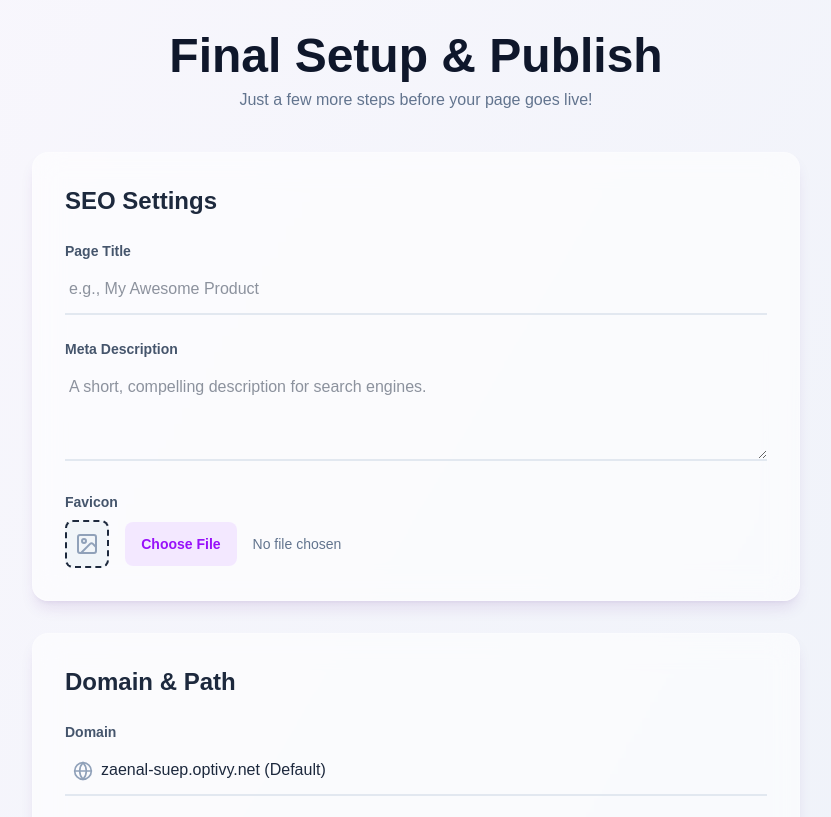
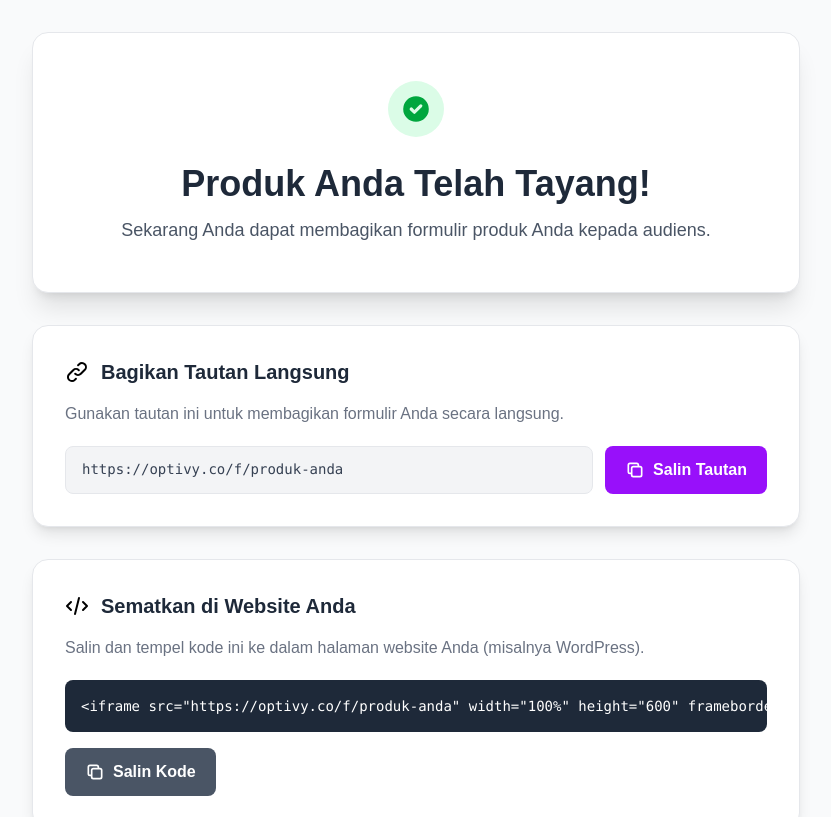
Before and after one commit to Ariska138/optivy-app-v2, a React (Vite) app: page /products/publish in a window 1280 px wide. Shown: the top 817 px of the page, without its empty margins (224-1055 px from the left). Built offline with nearby package versions, Linux system fonts and the light colour scheme; no server answers.

Commit message:
fix pfoduct

```diff
--- a/src/pages/AfterSubmit/AfterSubmit.page.tsx
+++ b/src/pages/AfterSubmit/AfterSubmit.page.tsx
@@ -111,8 +111,8 @@ const AfterSubmitPage = () => {
   };
 
   const handleLaunch = () => {
-    alert('Konfigurasi berhasil di-launching!');
-    navigate('/forms-notifications');
+    // alert('Konfigurasi berhasil di-launching!');
+    navigate('/products/publish');
     // const finalConfig = generateFinalConfig();
     // setOutputJson(JSON.stringify(finalConfig, null, 2));
   };
--- a/src/pages/ProductCreation/ProductCreation.page.tsx
+++ b/src/pages/ProductCreation/ProductCreation.page.tsx
@@ -2,9 +2,7 @@ import React, { useState, useMemo, useCallback } from 'react';
 import {
   type ProductFormData,
   type ProductFormField,
-  type ProductCreationType,
   type FollowUpMessage,
-  type PageType,
 } from '../../types';
 import {
   INITIAL_FORM_DATA,
@@ -16,8 +14,6 @@ import {
 
 import ProductCreationCard from './components/ProductCreationCard';
 import ToggleSwitch from './components/ToggleSwitch';
-import ProductCreationHeader from './components/ProductCreationHeader';
-import ProductTypeSelection from './components/ProductTypeSelection';
 import CheckoutPreview from './components/CheckoutPreview';
 import { useNavigate } from 'react-router-dom';
 
@@ -28,14 +24,7 @@ const formInputClasses =
 const ProductCreationPage = () => {
   const navigate = useNavigate();
 
-  const [view, setView] = useState<'type-selection' | 'form'>('type-selection');
   const [formData, setFormData] = useState<ProductFormData>(INITIAL_FORM_DATA);
-
-  const handleProductTypeSelect = (type: ProductCreationType) => {
-    if (type === 'digital') {
-      setView('form');
-    }
-  };
 
   const handleInputChange = useCallback(
     <T extends HTMLInputElement | HTMLTextAreaElement | HTMLSelectElement>(
@@ -950,12 +939,7 @@ const ProductCreationPage = () => {
 
   return (
     <div className="h-full w-full text-slate-800 bg-[linear-gradient(120deg,#f9f7fd_0%,#eef2f9_100%)] p-4 sm:p-6 lg:p-8 overflow-y-auto">
-      <ProductCreationHeader onBack={() => navigate('/products')} />
-      {view === 'type-selection' ? (
-        <ProductTypeSelection onSelect={handleProductTypeSelect} />
-      ) : (
-        digitalProductForm
-      )}
+      {digitalProductForm}
     </div>
   );
 };
--- a/src/pages/Products/Products.page.tsx
+++ b/src/pages/Products/Products.page.tsx
@@ -99,7 +99,7 @@ const ProductsPage = () => {
       <ActionBar
         searchTerm={searchTerm}
         setSearchTerm={setSearchTerm}
-        onAddProduct={() => navigate('/products/page-builder')}
+        onAddProduct={() => navigate('/products/new')}
       />
       <div className="flex-1 overflow-auto bg-violet-50 px-4 pb-4">
         {renderContent()}
--- /dev/null
+++ b/src/pages/Products/PublishForm.page.tsx
@@ -0,0 +1,194 @@
+import React, { useState } from 'react';
+import type { Product } from './types';
+import { useNavigate } from 'react-router-dom';
+
+interface Props {
+  product?: Product | null;
+}
+
+const CheckIcon = () => (
+  <svg
+    xmlns="http://www.w3.org/2000/svg"
+    className="h-5 w-5"
+    viewBox="0 0 20 20"
+    fill="currentColor"
+  >
+    <path
+      fillRule="evenodd"
+      d="M16.707 5.293a1 1 0 010 1.414l-8 8a1 1 0 01-1.414 0l-4-4a1 1 0 011.414-1.414L8 12.586l7.293-7.293a1 1 0 011.414 0z"
+      clipRule="evenodd"
+    />
+  </svg>
+);
+
+const ClipboardIcon = () => (
+  <svg
+    xmlns="http://www.w3.org/2000/svg"
+    className="h-5 w-5"
+    fill="none"
+    viewBox="0 0 24 24"
+    stroke="currentColor"
+    strokeWidth={2}
+  >
+    <path
+      strokeLinecap="round"
+      strokeLinejoin="round"
+      d="M8 16H6a2 2 0 01-2-2V6a2 2 0 012-2h8a2 2 0 012 2v2m-6 12h8a2 2 0 002-2v-8a2 2 0 00-2-2h-8a2 2 0 00-2 2v8a2 2 0 002 2z"
+    />
+  </svg>
+);
+
+const LinkIcon = () => (
+  <svg
+    xmlns="http://www.w3.org/2000/svg"
+    className="h-6 w-6"
+    fill="none"
+    viewBox="0 0 24 24"
+    stroke="currentColor"
+    strokeWidth={2}
+  >
+    <path
+      strokeLinecap="round"
+      strokeLinejoin="round"
+      d="M13.828 10.172a4 4 0 00-5.656 0l-4 4a4 4 0 105.656 5.656l1.102-1.101m-.758-4.899a4 4 0 005.656 0l4-4a4 4 0 00-5.656-5.656l-1.1 1.1"
+    />
+  </svg>
+);
+
+const CodeIcon = () => (
+  <svg
+    xmlns="http://www.w3.org/2000/svg"
+    className="h-6 w-6"
+    fill="none"
+    viewBox="0 0 24 24"
+    stroke="currentColor"
+    strokeWidth={2}
+  >
+    <path
+      strokeLinecap="round"
+      strokeLinejoin="round"
+      d="M10 20l4-16m4 4l4 4-4 4M6 16l-4-4 4-4"
+    />
+  </svg>
+);
+
+const PublishFormPage: React.FC<Props> = ({ product = null }) => {
+  const navigate = useNavigate();
+  const [linkCopied, setLinkCopied] = useState(false);
+  const [embedCopied, setEmbedCopied] = useState(false);
+
+  const formUrl = product?.url || 'https://optivy.co/f/produk-anda';
+  const embedCode = `<iframe src="${formUrl}" width="100%" height="600" frameborder="0"></iframe>`;
+
+  const handleCopy = (textToCopy: string, type: 'link' | 'embed') => {
+    navigator.clipboard.writeText(textToCopy);
+    if (type === 'link') {
+      setLinkCopied(true);
+      setTimeout(() => setLinkCopied(false), 2000);
+    } else {
+      setEmbedCopied(true);
+      setTimeout(() => setEmbedCopied(false), 2000);
+    }
+  };
+
+  return (
+    <div className="min-h-screen bg-gray-50 flex flex-col items-center justify-center p-4 sm:p-6 lg:p-8 antialiased">
+      <main className="w-full max-w-3xl">
+        <div className="bg-white rounded-2xl shadow-xl border border-gray-200 text-center p-8 sm:p-12">
+          <div className="inline-block bg-green-100 text-green-600 rounded-full p-3 mb-5">
+            <svg
+              xmlns="http://www.w3.org/2000/svg"
+              className="h-8 w-8"
+              viewBox="0 0 20 20"
+              fill="currentColor"
+            >
+              <path
+                fillRule="evenodd"
+                d="M10 18a8 8 0 100-16 8 8 0 000 16zm3.707-9.293a1 1 0 00-1.414-1.414L9 10.586 7.707 9.293a1 1 0 00-1.414 1.414l2 2a1 1 0 001.414 0l4-4z"
+                clipRule="evenodd"
+              />
+            </svg>
+          </div>
+          <h1 className="text-3xl sm:text-4xl font-bold text-gray-800">
+            Produk Anda Telah Tayang!
+          </h1>
+          <p className="text-gray-600 mt-3 text-lg">
+            Sekarang Anda dapat membagikan formulir produk Anda kepada audiens.
+          </p>
+        </div>
+
+        <div className="mt-8 space-y-8">
+          <div className="bg-white rounded-2xl shadow-lg border border-gray-200 p-6 sm:p-8">
+            <div className="flex items-center mb-4">
+              <LinkIcon />
+              <h2 className="text-xl font-semibold text-gray-800 ml-3">
+                Bagikan Tautan Langsung
+              </h2>
+            </div>
+            <p className="text-gray-500 mb-5">
+              Gunakan tautan ini untuk membagikan formulir Anda secara langsung.
+            </p>
+            <div className="flex flex-col sm:flex-row gap-3">
+              <div className="flex-grow bg-gray-100 border border-gray-200 rounded-lg px-4 py-3 text-gray-700 font-mono text-sm overflow-x-auto">
+                {formUrl}
+              </div>
+              <button
+                onClick={() => handleCopy(formUrl, 'link')}
+                className={`w-full sm:w-auto flex-shrink-0 flex items-center justify-center gap-2 px-5 py-3 font-semibold rounded-lg transition-colors duration-200 ${
+                  linkCopied
+                    ? 'bg-green-500 text-white'
+                    : 'bg-purple-600 hover:bg-purple-700 text-white'
+                }`}
+              >
+                {linkCopied ? <CheckIcon /> : <ClipboardIcon />}
+                <span>{linkCopied ? 'Tersalin!' : 'Salin Tautan'}</span>
+              </button>
+            </div>
+          </div>
+
+          <div className="bg-white rounded-2xl shadow-lg border border-gray-200 p-6 sm:p-8">
+            <div className="flex items-center mb-4">
+              <CodeIcon />
+              <h2 className="text-xl font-semibold text-gray-800 ml-3">
+                Sematkan di Website Anda
+              </h2>
+            </div>
+            <p className="text-gray-500 mb-5">
+              Salin dan tempel kode ini ke dalam halaman website Anda (misalnya
+              WordPress).
+            </p>
+            <div>
+              <pre className="bg-gray-800 text-white rounded-lg p-4 font-mono text-sm overflow-x-auto">
+                <code>{embedCode}</code>
+              </pre>
+              <button
+                onClick={() => handleCopy(embedCode, 'embed')}
+                className={`w-full sm:w-auto mt-4 flex items-center justify-center gap-2 px-5 py-3 font-semibold rounded-lg transition-colors duration-200 ${
+                  embedCopied
+                    ? 'bg-green-500 text-white'
+                    : 'bg-gray-600 hover:bg-gray-700 text-white'
+                }`}
+              >
+                {embedCopied ? <CheckIcon /> : <ClipboardIcon />}
+                <span>{embedCopied ? 'Tersalin!' : 'Salin Kode'}</span>
+              </button>
+            </div>
+          </div>
+        </div>
+
+        <div className="mt-10 pt-8 border-t border-gray-200 flex flex-col sm:flex-row justify-center gap-4">
+          <button
+            onClick={() => {
+              navigate('/products');
+            }}
+            className="w-full sm:w-auto bg-purple-600 text-white font-semibold py-3 px-8 rounded-lg hover:bg-purple-700 transition-colors duration-200"
+          >
+            Buat Produk Baru
+          </button>
+        </div>
+      </main>
+    </div>
+  );
+};
+
+export default PublishFormPage;
--- /dev/null
+++ b/src/pages/Products/types.ts
@@ -0,0 +1,7 @@
+
+export type Page = 'create' | 'after-submit' | 'publish';
+
+export interface Product {
+  name: string;
+  url: string;
+}
--- a/src/routes.tsx
+++ b/src/routes.tsx
@@ -10,6 +10,7 @@ import MaintenanceGate from './components/MaintenanceGate';
 import FormsNotificationsPage from './pages/FormsNotificationsPage/FormsNotifications.page';
 import SubscriptionPage from './pages/Subcription/Subscription.page';
 import PaymentPage from './pages/Subcription/Payment.page';
+import PublishFormPage from './pages/Products/PublishForm.page';
 
 // Lazy-loaded page components
 const Maintenance = lazy(() => import('./pages/Maintenance/Maintenance.page'));
@@ -103,6 +104,7 @@ export default function WebRoutes() {
             {/* Rute Produk (tanpa Layout App) yang dilindungi */}
             <Route path="/products/new" element={<ProductCreationPage />} />
             <Route path="/products/submitted" element={<AfterSubmitPage />} />
+            <Route path="/products/publish" element={<PublishFormPage />} />
             <Route
               path="/products/page-builder"
               element={<PageBuilderPage />}
```
Also changed, not shown: 1 other file (tests, documents, lock files or other folders).
